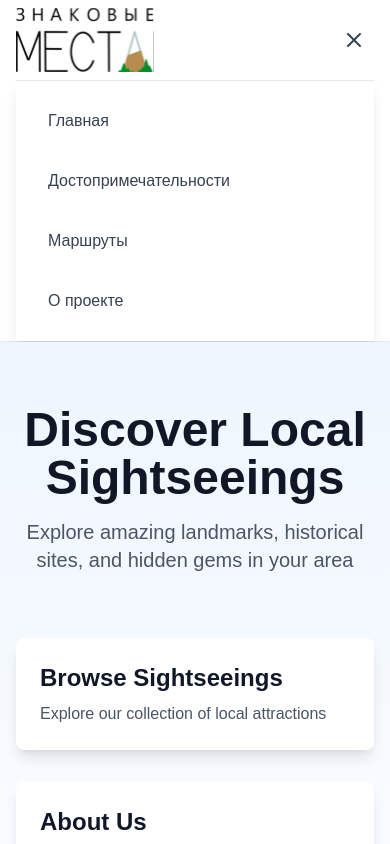
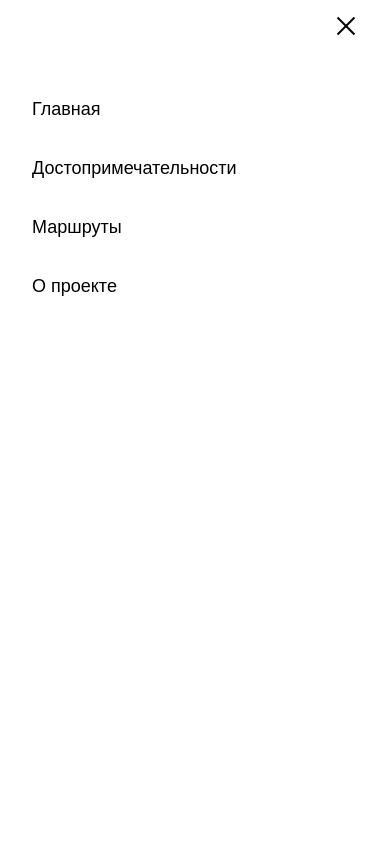
Before and after one commit to Skaipia/local-sightseeings-frontend, a Next.js app: page / in a window 390 px wide. Both pictures are taken after a click on the button 354 px from the left and 40 px from the top of the page. Shown: the top 844 px of the page. Built offline with nearby package versions, Linux system fonts and the light colour scheme.

Commit message:
fix header component

```diff
--- a/components/Header.tsx
+++ b/components/Header.tsx
@@ -1,10 +1,17 @@
 'use client';
 
 import Link from 'next/link';
-import {useState} from 'react';
+import {useState, useEffect} from 'react';
 
 export default function Header() {
     const [isMenuOpen, setIsMenuOpen] = useState(false);
+    useEffect(() => {
+        if (isMenuOpen) {
+            document.body.style.overflow = 'hidden';
+        } else {
+            document.body.style.overflow = 'unset';
+        }
+    }, [isMenuOpen]);
 
     const navLinks = [
         {href: '/', label: 'Главная'},
@@ -14,70 +21,67 @@ export default function Header() {
     ];
 
     return (
-        <header className="bg-white border-b border-gray-200 shadow-sm">
-            <div className="container mx-auto px-4">
-                <div className="flex items-center justify-between h-20">
-                    <Link href="/" className="flex items-center space-x-2">
-                        <img src="/logo.svg" alt="logotype" className="h-16 w-auto text-gray-700"/>
+        <header className="bg-white relative z-50">
+            <div className="container mx-auto px-8 max-w-[1440px]">
+                <div className="flex items-center justify-between h-[52px] md:h-[88px]">
+                    <Link href="/" className="inline-block shrink-0">
+                        <img
+                            src="/logo.svg"
+                            alt="ЗНАКОВЫЕ МЕСТА"
+                            className="object-contain w-[90px] md:w-[137.75px] h-auto"
+                        />
                     </Link>
-                    <nav className="hidden md:flex items-center space-x-8">
+
+                    <div className="flex items-center">
+                        <nav className="hidden md:flex items-center space-x-8 lg:space-x-12 mr-8 lg:mr-12">
+                            {navLinks.map((link) => (
+                                <Link key={link.href} href={link.href}
+                                      className="text-[14px] text-black hover:opacity-60 transition-opacity whitespace-nowrap">
+                                    {link.label}
+                                </Link>
+                            ))}
+                        </nav>
+
+                        <div className="flex items-center">
+                            <button className="hidden md:block p-1 hover:opacity-60 transition-opacity">
+                                <img src="/icon-search.svg" alt="Search" className="w-6 h-6"/>
+                            </button>
+                            <button
+                                className="md:hidden flex flex-col justify-center items-end space-y-1 w-8 h-8 relative z-[60]"
+                                onClick={() => setIsMenuOpen(!isMenuOpen)}
+                            >
+                                {isMenuOpen ? (
+                                    <div className="relative w-6 h-6">
+                                        <span className="absolute inset-0 m-auto w-6 h-0.5 bg-black rotate-45"></span>
+                                        <span className="absolute inset-0 m-auto w-6 h-0.5 bg-black -rotate-45"></span>
+                                    </div>
+                                ) : (
+                                    <>
+                                        <span className="block w-6 h-0.5 bg-black"></span>
+                                        <span className="block w-6 h-0.5 bg-black"></span>
+                                        <span className="block w-6 h-0.5 bg-black"></span>
+                                    </>
+                                )}
+                            </button>
+                        </div>
+                    </div>
+                </div>
+
+                <div
+                    className={`fixed inset-0 bg-white z-50 transition-all duration-300 ${isMenuOpen ? 'opacity-100 visible' : 'opacity-0 invisible'} md:hidden`}>
+                    <div className="flex flex-col pt-24 px-8 space-y-8">
                         {navLinks.map((link) => (
                             <Link
                                 key={link.href}
                                 href={link.href}
-                                className="text-gray-700 hover:text-gray-900 font-medium transition-colors">
+                                className="text-[18px] text-black font-normal"
+                                onClick={() => setIsMenuOpen(false)}
+                            >
                                 {link.label}
                             </Link>
                         ))}
-                    </nav>
-                    <div className="flex items-center space-x-4">
-                        <button
-                            className="md:flex p-2 hover:bg-gray-100 rounded-full transition-colors hidden sm:block"
-                            aria-label="Search">
-                            <img src="/icon-search.svg" alt="Search" className="w-6 h-6 text-gray-700"/>
-                        </button>
-
-                        <button
-                            className="md:hidden p-2 hover:bg-gray-100 rounded-full transition-colors"
-                            onClick={() => setIsMenuOpen(!isMenuOpen)}
-                            aria-label="Toggle menu">
-                            <svg
-                                className="w-6 h-6 text-gray-700"
-                                fill="none"
-                                stroke="currentColor"
-                                viewBox="0 0 24 24">
-                                {isMenuOpen ? (
-                                    <path
-                                        strokeLinecap="round"
-                                        strokeLinejoin="round"
-                                        strokeWidth={2}
-                                        d="M6 18L18 6M6 6l12 12"/>
-                                ) : (
-                                    <path
-                                        strokeLinecap="round"
-                                        strokeLinejoin="round"
-                                        strokeWidth={2}
-                                        d="M4 6h16M4 12h16M4 18h16"/>
-                                )}
-                            </svg>
-                        </button>
                     </div>
                 </div>
-                {isMenuOpen && (
-                    <nav className="md:hidden py-4 border-t border-gray-200 bg-white shadow-lg">
-                        <div className="flex flex-col space-y-3 px-4">
-                            {navLinks.map((link) => (
-                                <Link
-                                    key={link.href}
-                                    href={link.href}
-                                    className="text-gray-700 hover:text-gray-900 font-medium py-3 px-4 rounded-md transition-colors"
-                                    onClick={() => setIsMenuOpen(false)}>
-                                    {link.label}
-                                </Link>
-                            ))}
-                        </div>
-                    </nav>
-                )}
             </div>
         </header>
     );
```
